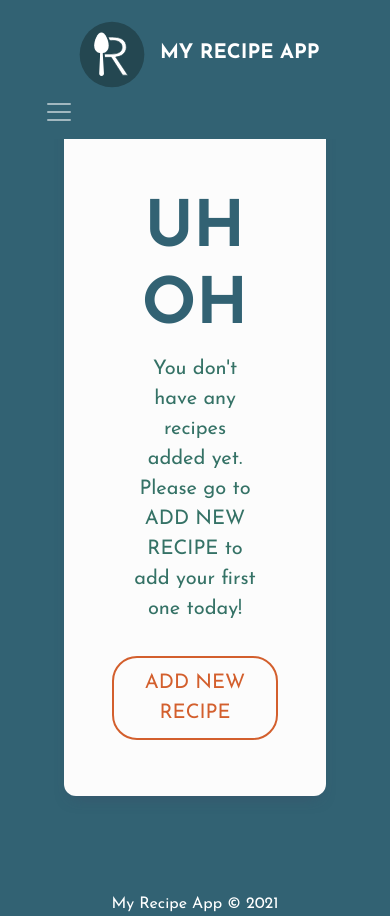
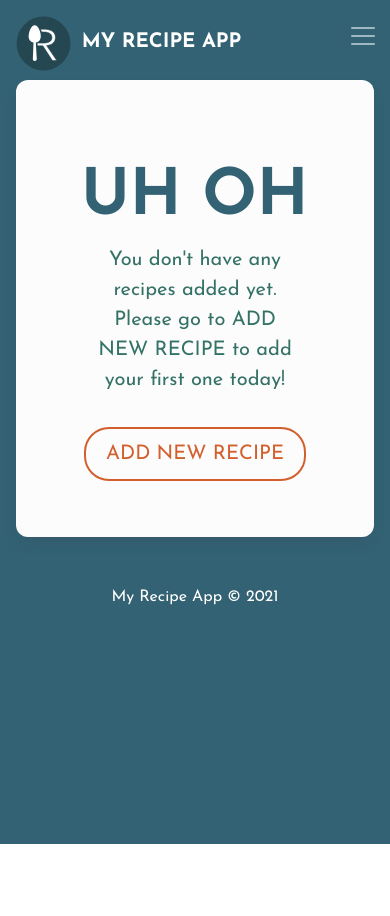
Before and after one commit to kbsniquer/Recipe-App, a Vue app: page /#/my-recipes in a window 390 px wide. After the commit the page ends 844 px from the top, so only its background shows below. Built offline with nearby package versions, Linux system fonts and the light colour scheme.

Commit message:
added responsive styling

```diff
--- a/src/App.vue
+++ b/src/App.vue
@@ -59,4 +59,13 @@ h1 {
   color: white;
   border-radius: 25px;
 }
+
+@media only screen and (max-width: 500px) {
+  .container {
+    padding: 1rem;
+  }
+  #app {
+    padding-top: 4rem;
+  }
+}
 </style>
--- a/src/components/Navbar.vue
+++ b/src/components/Navbar.vue
@@ -76,6 +76,21 @@ export default {
 }
 .scroll {
   box-shadow: 0px 8px 15px -8px rgba(64, 67, 97, 0.75);
-  /* padding: 1rem; */
+}
+@media only screen and (max-width: 500px) {
+  .navbar {
+    padding: 0;
+  }
+  .navbar-brand {
+    width: 75%;
+    text-align: left;
+    font-size: 1.25rem;
+    margin: 0;
+    padding: 1rem 0 0 1rem;
+  }
+  .nav-logo {
+    width: 20%;
+    margin-right: 0.25rem;
+  }
 }
 </style>
--- a/src/components/RecipeCard.vue
+++ b/src/components/RecipeCard.vue
@@ -77,4 +77,26 @@ h2 {
   padding-right: 20px;
   column-count: 2;
 }
+@media only screen and (max-width: 500px) {
+  h2 {
+    font-size: 1rem;
+  }
+  li {
+    font-size: 0.75rem;
+  }
+  .recipeList {
+    padding: 0;
+  }
+  .recipeTitle {
+    font-size: 1.5rem;
+  }
+  .recipeTime,
+  .recipeCategory {
+    font-size: 0.75rem;
+  }
+  .recipeDesc {
+    width: 100%;
+    font-size: 0.75rem;
+  }
+}
 </style>
```
